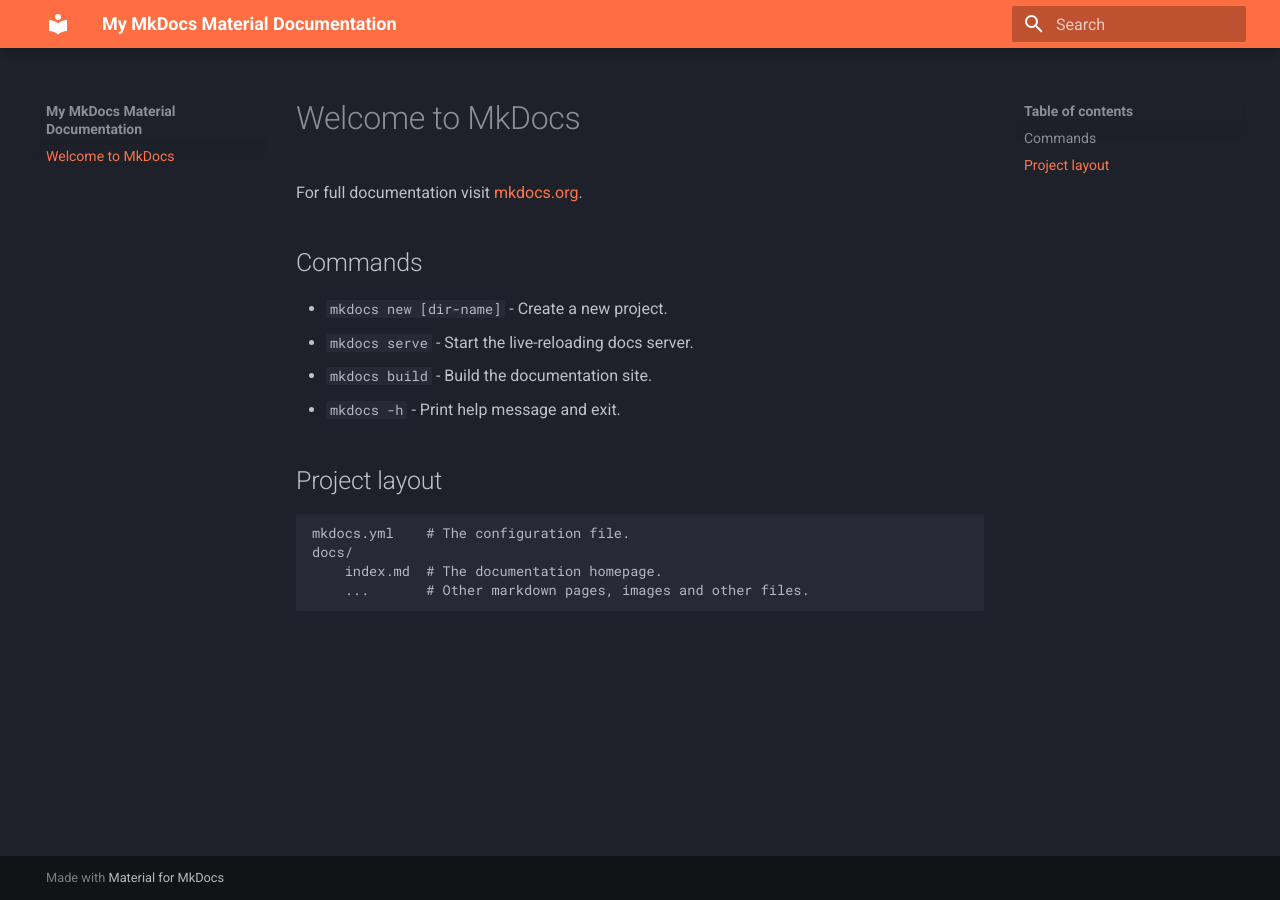
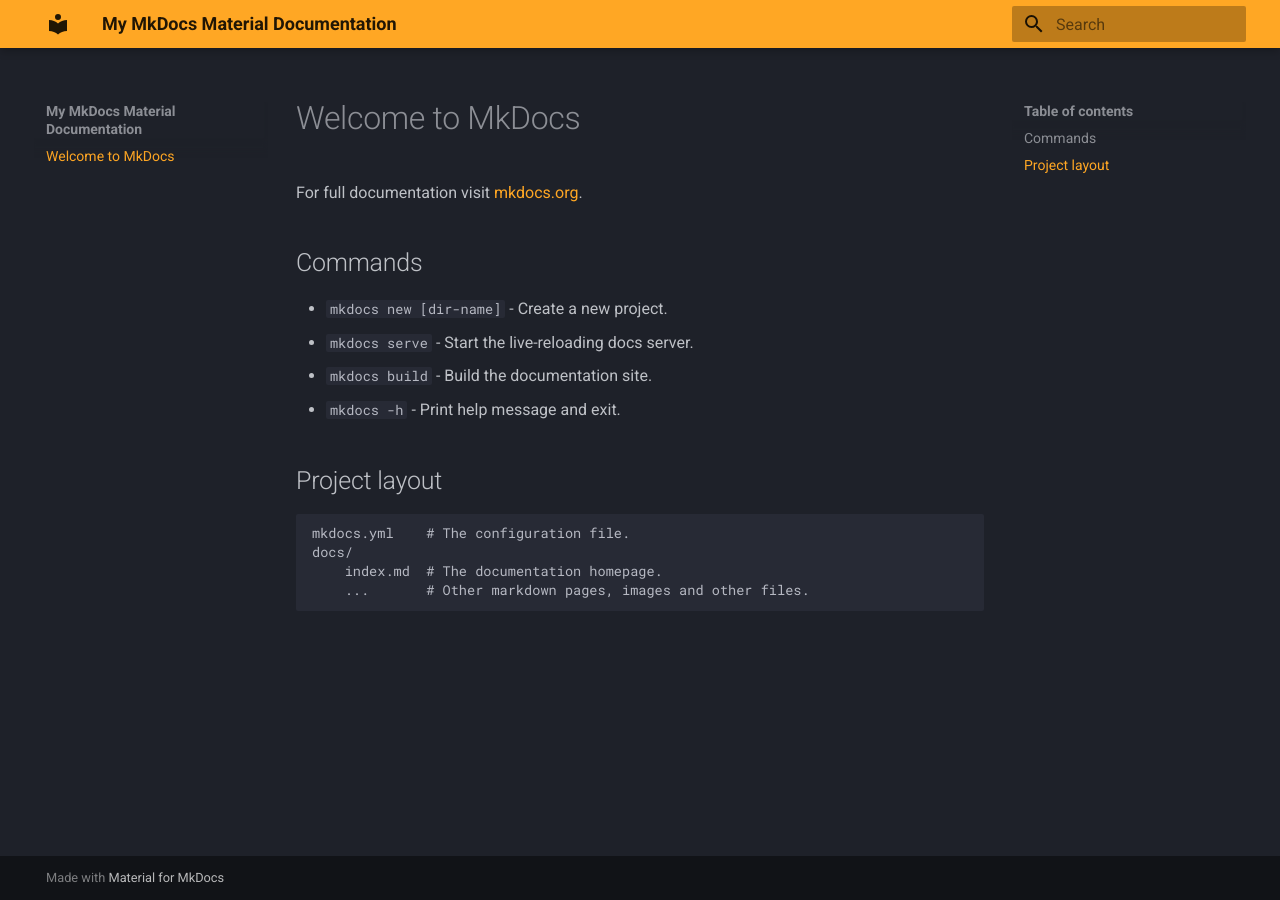
Before and after one commit to jameeel01/MKDOCS, an MkDocs documentation site: the page built from docs/index.md, in a window 1280 px wide. Built offline with MkDocs 1.6.1 and Material for MkDocs 9.7.7, drawn with Linux system fonts in a browser that asks for light colours.

Commit message:
Correct mkdocs yaml settings

```diff
--- a/mkdocs.yml
+++ b/mkdocs.yml
@@ -4,4 +4,4 @@
   name: material
   palette:
     scheme: slate
-    primary: deep orange
+    primary: orange
```
